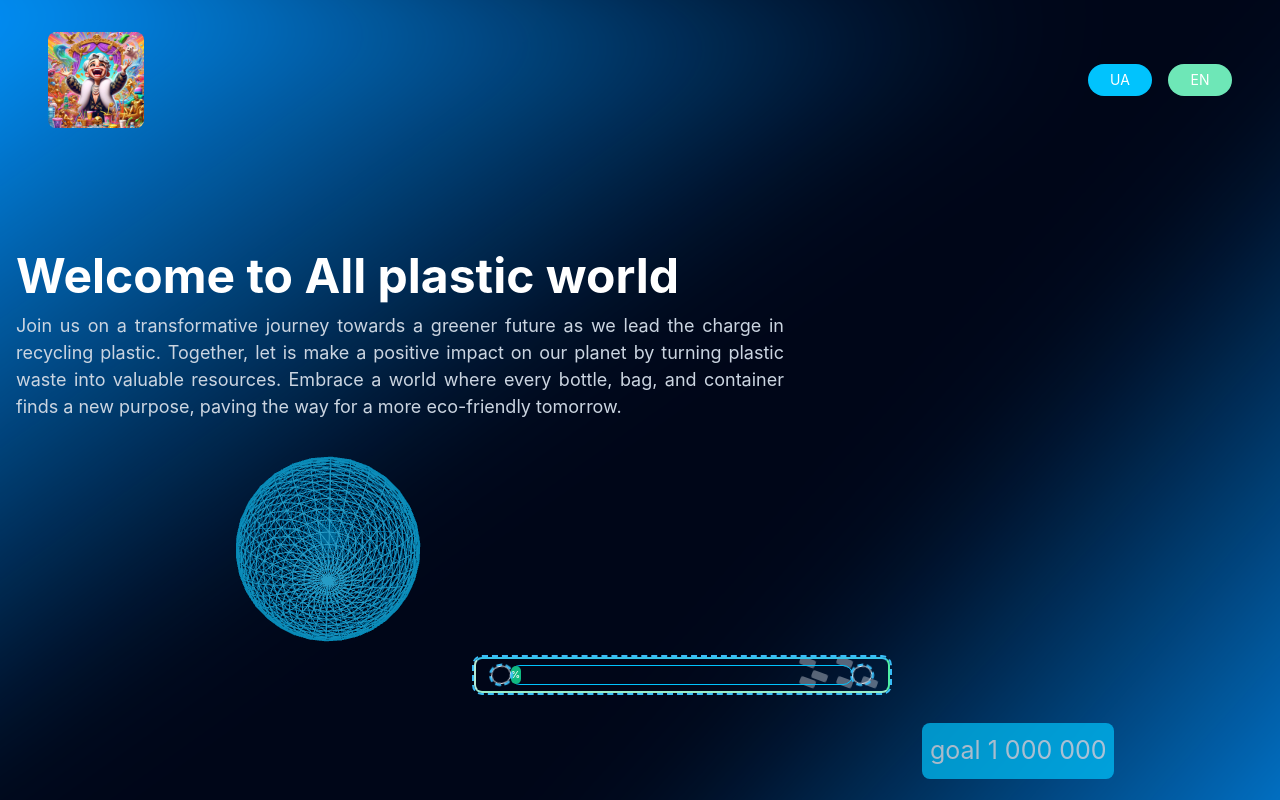
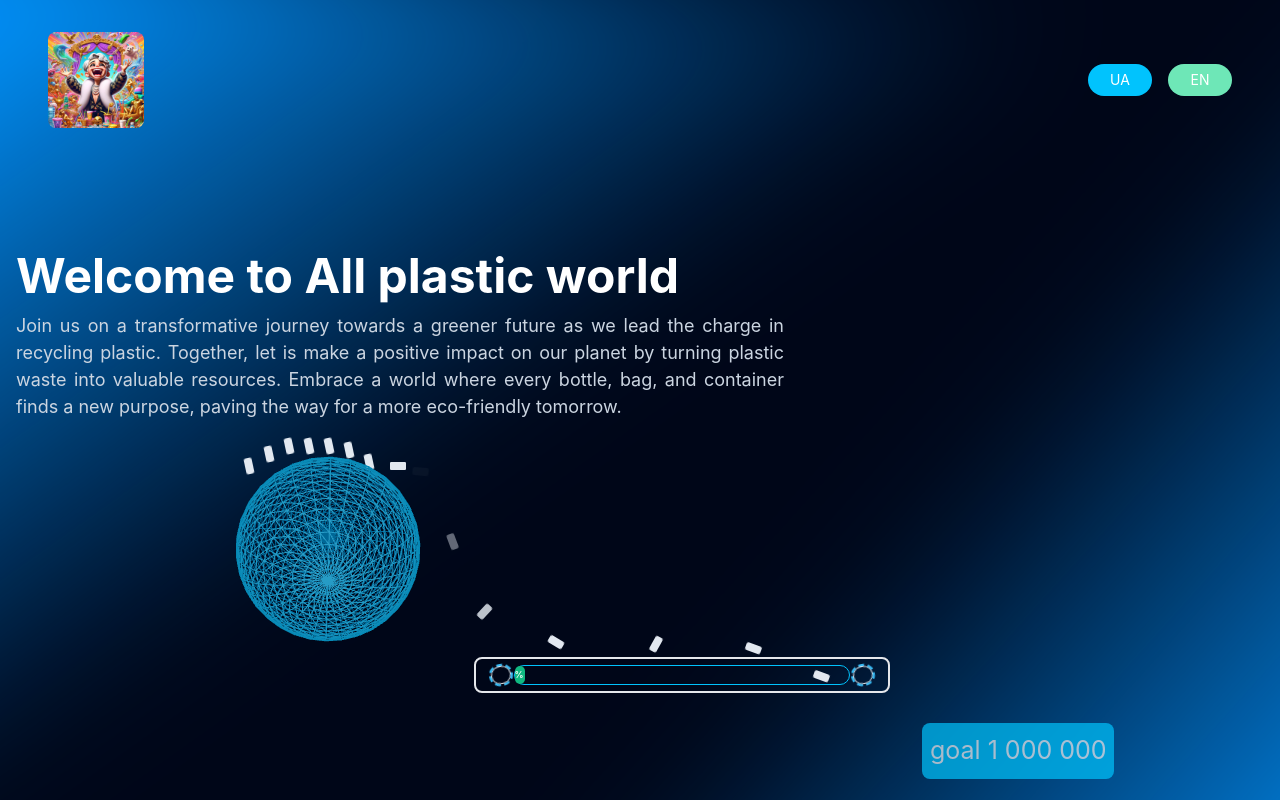
Before and after one commit to Kost90/allplastic-world, a React (Vite) app in the folder allplasticworld/: page / in a window 1280 px wide. Shown: the top 800 px of the page. Built offline with nearby package versions, Linux system fonts and the light colour scheme; no server answers.

Commit message:
edited animation

```diff
--- a/allplasticworld/src/components/animations/plasticsitems/Plastiitems.jsx
+++ b/allplasticworld/src/components/animations/plasticsitems/Plastiitems.jsx
@@ -2,7 +2,7 @@ import React from "react";
 import { motion } from "framer-motion";
 import styles from "./Plastiitems.module.css";
 
-function Plastiitems({ top, right, bottom, left }) {
+function Plastiitems({ top, right, bottom, left, delay }) {
   return (
     <>
       <div
@@ -12,6 +12,7 @@ function Plastiitems({ top, right, bottom, left }) {
           left: `${left}`,
           bottom: `${bottom}`,
           right: `${right}`,
+          animationDelay:`${delay}s`,
         }}
       ></div>
     </>
--- a/allplasticworld/src/components/animations/plasticsitems/Plastiitems.module.css
+++ b/allplasticworld/src/components/animations/plasticsitems/Plastiitems.module.css
@@ -1,20 +1,23 @@
 .plastic_item {
   @apply absolute block w-2 h-2 md:w-4 md:h-2 bg-slate-200 rounded-sm;
-  animation: fadeout 10s linear 0s infinite normal forwards;
+  animation: fadeout 10s linear infinite normal forwards;
 }
 
 @keyframes fadeout {
   0% {
-    opacity: 1;
+    opacity: 0;
     transform: translateY(0) translateX(20px) rotate(0deg);
   }
   25% {
+    opacity: 1;
     transform: translateY(90px) translateX(50px) rotate(160deg);
   }
   50% {
+    opacity: 1;
     transform: translateY(90px) translateX(130px) rotate(380deg);
   }
   75% {
+    opacity: 1;
     transform: translateY(150px) translateX(165px) rotate(380deg);
   }
   100% {
@@ -25,10 +28,11 @@
 @media (min-width: 490px) {
   @keyframes fadeout {
     0% {
-      opacity: 1;
+      opacity: 0;
       transform: translateY(0) translateX(20px) rotate(0deg);
     }
     25% {
+      opacity: 1;
       transform: translateY(90px) translateX(50px) rotate(160deg);
     }
     50% {
@@ -67,42 +71,48 @@
 @media (min-width: 1024px) {
   @keyframes fadeout {
     0% {
-      opacity: 1;
-      transform: translateY(0) rotate(0deg);
+      opacity: 0;
+      transform: translateY(0) translateX(20px) rotate(0deg);
     }
     25% {
-      transform: translateY(175px) translateX(70px) rotate(160deg);
+      opacity: 1;
+      transform: translateY(175px) translateX(100px) rotate(160deg);
     }
     50% {
+      opacity: 1;
       transform: translateY(180px) translateX(350px) rotate(380deg);
     }
     75% {
-      transform: translateY(250px) translateX(400px) rotate(380deg);
+      opacity: 1;
+      transform: translateY(250px) translateX(520px) rotate(380deg);
     }
     100% {
       opacity: 0;
-      transform: translateY(250px) translateX(400px) rotate(380deg);
+      transform: translateY(250px) translateX(500px) rotate(380deg);
     }
   }
 }
 @media (min-width: 1420px) {
   @keyframes fadeout {
     0% {
-      opacity: 1;
+      opacity: 0;
       transform: translateY(0) rotate(0deg);
     }
     25% {
-      transform: translateY(175px) translateX(70px) rotate(160deg);
+      opacity: 1;
+      transform: translateY(195px) translateX(100px) rotate(160deg);
     }
     50% {
-      transform: translateY(180px) translateX(500px) rotate(380deg);
+      opacity: 1;
+      transform: translateY(195px) translateX(580px) rotate(380deg);
     }
     75% {
-      transform: translateY(250px) translateX(610px) rotate(380deg);
+      opacity: 1;
+      transform: translateY(250px) translateX(680px) rotate(380deg);
     }
     100% {
       opacity: 0;
-      transform: translateY(250px) translateX(610px) rotate(380deg);
+      transform: translateY(250px) translateX(680px) rotate(380deg);
     }
   }
 }/*# sourceMappingURL=Plastiitems.module.css.map */
--- a/allplasticworld/src/components/animations/plasticsitems/Plastiitems.module.scss
+++ b/allplasticworld/src/components/animations/plasticsitems/Plastiitems.module.scss
@@ -1,21 +1,24 @@
 .plastic_item {
     @apply absolute block w-2 h-2 md:w-4 md:h-2 bg-slate-200 rounded-sm;
-    animation: fadeout 10s linear 0s infinite normal forwards;
+    animation: fadeout 10s linear infinite normal forwards;
 }
 
 @keyframes fadeout {
     0% {
-        opacity: 1;
+        opacity: 0;
         transform: translateY(0) translateX(20px) rotate(0deg);
     }
 
     25% {
+        opacity: 1;
         transform: translateY(90px) translateX(50px) rotate(160deg);
     }
     50% {
+        opacity: 1;
         transform: translateY(90px) translateX(130px) rotate(380deg);
     }
     75% {
+        opacity: 1;
         transform: translateY(150px) translateX(165px) rotate(380deg);
     }
     100% {
@@ -27,11 +30,12 @@
 @media (min-width: 490px) {
     @keyframes fadeout {
         0% {
-            opacity: 1;
+            opacity: 0;
             transform: translateY(0) translateX(20px) rotate(0deg);
         }
 
         25% {
+            opacity: 1;
             transform: translateY(90px) translateX(50px) rotate(160deg);
         }
         50% {
@@ -73,22 +77,25 @@
 @media (min-width: 1024px) {
     @keyframes fadeout {
         0% {
-            opacity: 1;
-            transform: translateY(0) rotate(0deg);
+            opacity: 0;
+            transform: translateY(0) translateX(20px) rotate(0deg);
         }
 
         25% {
-            transform: translateY(175px) translateX(70px) rotate(160deg);
+            opacity: 1;
+            transform: translateY(175px) translateX(100px) rotate(160deg);
         }
         50% {
+            opacity: 1;
             transform: translateY(180px) translateX(350px) rotate(380deg);
         }
         75% {
-            transform: translateY(250px) translateX(400px) rotate(380deg);
+            opacity: 1;
+            transform: translateY(250px) translateX(520px) rotate(380deg);
         }
         100% {
             opacity: 0;
-            transform: translateY(250px) translateX(400px) rotate(380deg);
+            transform: translateY(250px) translateX(500px) rotate(380deg);
         }
     }
 }
@@ -96,22 +103,25 @@
 @media (min-width: 1420px) {
     @keyframes fadeout {
         0% {
-            opacity: 1;
+            opacity: 0;
             transform: translateY(0) rotate(0deg);
         }
 
         25% {
-            transform: translateY(175px) translateX(70px) rotate(160deg);
+            opacity: 1;
+            transform: translateY(195px) translateX(100px) rotate(160deg);
         }
         50% {
-            transform: translateY(180px) translateX(500px) rotate(380deg);
+            opacity: 1;
+            transform: translateY(195px) translateX(580px) rotate(380deg);
         }
         75% {
-            transform: translateY(250px) translateX(610px) rotate(380deg);
+            opacity: 1;
+            transform: translateY(250px) translateX(680px) rotate(380deg);
         }
         100% {
             opacity: 0;
-            transform: translateY(250px) translateX(610px) rotate(380deg);
+            transform: translateY(250px) translateX(680px) rotate(380deg);
         }
     }
 }
--- a/allplasticworld/src/ui/animation/Animation.jsx
+++ b/allplasticworld/src/ui/animation/Animation.jsx
@@ -5,6 +5,8 @@ import Plastiitems from "../../components/animations/plasticsitems/Plastiitems";
 import { motion } from "framer-motion";
 import styles from "./Animation.module.css";
 // import Progressbar from "../../components/progressbar/Progressbar";
+
+const array = [1, 2, 3, 4, 5, 6, 7, 8, 9, 10];
 
 function Animation() {
   const [alltime, setAlltime] = useState([]);
@@ -29,12 +31,18 @@ function Animation() {
 
   return (
     <div className="relative h-44 md:h-60 lg:h-72 flex items-baseline gap-2">
-      <Plastiitems left={"36%"} top={"0%"} />
-      <Plastiitems left={"34%"} top={"5%"} />
-      <Plastiitems left={"38%"} top={"7%"} />
-      <Plastiitems left={"36%"} top={"7%"} />
-      <Plastiitems left={"33%"} top={"7%"} />
-      <Plastiitems left={"33%"} top={"0%"} />
+      <div className={styles.plastic_item_group}>
+        <div className={styles.plastic_item}></div>
+        <div className={styles.plastic_item}></div>
+        <div className={styles.plastic_item}></div>
+        <div className={styles.plastic_item}></div>
+        <div className={styles.plastic_item}></div>
+        <div className={styles.plastic_item}></div>
+        <div className={styles.plastic_item}></div>
+      </div>
+      {array.map((el, i) => (
+        <Plastiitems left={"30%"} top={"5%"} delay={i} />
+      ))}
       <Canvascomponent />
       <div className={styles.sorted_plate}>
         <div className={styles.sorted_div}></div>
--- a/allplasticworld/src/ui/animation/Animation.module.css
+++ b/allplasticworld/src/ui/animation/Animation.module.css
@@ -1,8 +1,30 @@
 .sorted_plate {
-  @apply p-4 md:p-4 border-2 rounded-lg h-5 w-1/3 flex justify-between items-center border-double lg:w-1/3 outline-dashed outline-sky-400 outline-2 absolute;
-  animation: changeBorderColor 5s linear infinite;
+  @apply p-4 md:p-4 border-2 rounded-lg h-5 w-1/3 flex justify-between items-center border-double lg:w-1/3 absolute;
   right: 30%;
   bottom: 15%;
+}
+
+.plastic_item {
+  @apply block w-2 h-2 md:w-4 md:h-2 bg-slate-200 rounded-sm;
+  animation: rotateBorder 5s linear infinite;
+}
+.plastic_item:first-child {
+  @apply mt-5;
+}
+.plastic_item:nth-child(2) {
+  @apply mt-2;
+}
+.plastic_item:nth-child(6) {
+  @apply mt-1;
+}
+.plastic_item:nth-child(7) {
+  @apply mt-4;
+}
+
+.plastic_item_group {
+  @apply flex flex-row gap-1 absolute;
+  left: 20%;
+  top: -2%;
 }
 
 .sorted_div {
@@ -47,7 +69,7 @@
 }
 
 .progress_bar_container {
-  @apply w-full bg-transparent rounded-2xl border border-brightBlue;
+  @apply w-full bg-transparent rounded-2xl border border-brightBlue  ml-1 mr-1;
   height: inherit;
 }
 
@@ -61,4 +83,12 @@
   font-size: 9px;
   line-height: 10px;
   padding: 0;
+}
+
+@media (min-width: 1024px) {
+  .plastic_item_group {
+    @apply flex flex-row gap-1 absolute;
+    left: 18%;
+    top: -2%;
+  }
 }/*# sourceMappingURL=Animation.module.css.map */
--- a/allplasticworld/src/ui/animation/Animation.module.scss
+++ b/allplasticworld/src/ui/animation/Animation.module.scss
@@ -1,8 +1,30 @@
 .sorted_plate {
-    @apply p-4 md:p-4 border-2 rounded-lg h-5 w-1/3 flex justify-between items-center border-double lg:w-1/3 outline-dashed outline-sky-400 outline-2 absolute;
-    animation: changeBorderColor 5s linear infinite;
+    @apply p-4 md:p-4 border-2 rounded-lg h-5 w-1/3 flex justify-between items-center border-double lg:w-1/3 absolute;
     right: 30%;
     bottom: 15%;
+}
+
+.plastic_item{
+    @apply block w-2 h-2 md:w-4 md:h-2 bg-slate-200 rounded-sm;
+    animation: rotateBorder 5s linear infinite;
+    &:first-child{
+        @apply mt-5;
+    }
+    &:nth-child(2){
+        @apply mt-2;
+    }
+    &:nth-child(6){
+        @apply mt-1;
+    }
+    &:nth-child(7){
+        @apply mt-4;
+    }
+}
+
+.plastic_item_group{
+    @apply flex flex-row gap-1 absolute;
+    left: 20%;
+    top: -2%;
 }
 
 .sorted_div {
@@ -49,7 +71,7 @@
 }
 
 .progress_bar_container {
-    @apply w-full bg-transparent rounded-2xl border border-brightBlue;
+    @apply w-full bg-transparent rounded-2xl border border-brightBlue  ml-1 mr-1;
     height: inherit;
 }
 
@@ -64,3 +86,11 @@
     line-height: 10px;
     padding: 0;
 }
+
+@media (min-width:1024px){
+    .plastic_item_group{
+        @apply flex flex-row gap-1 absolute;
+        left: 18%;
+        top: -2%;
+    }
+}
```
Also changed, not shown: 2 other files (tests, documents, lock files or other folders).
